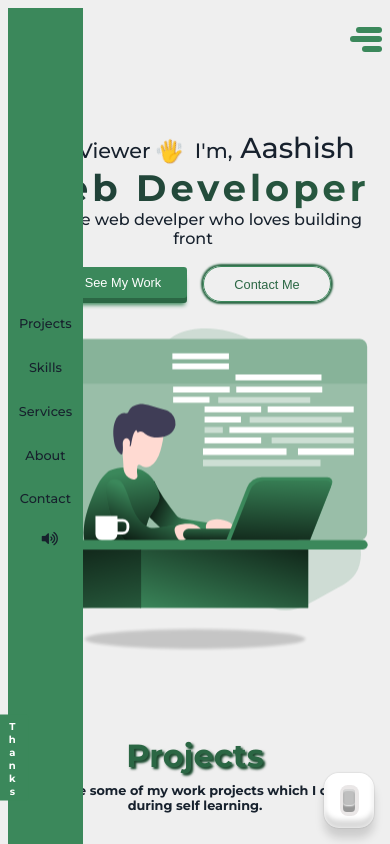
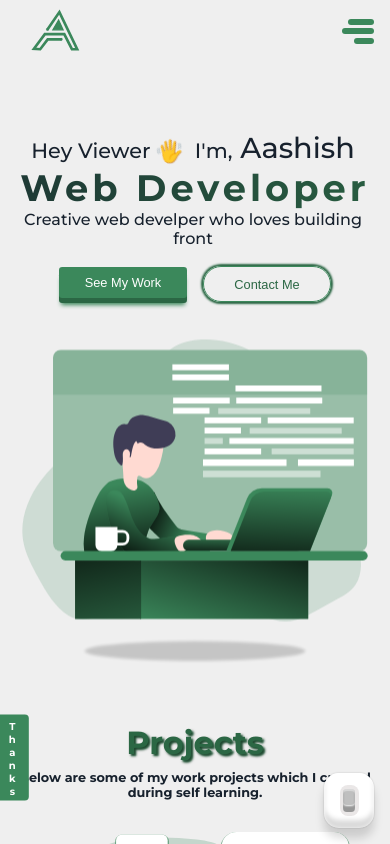
Before and after one commit to Aashishkushwaha/portfolio-new, a React (Create React App) app: page / in a window 390 px wide. Shown: the top 844 px of the page. Built offline with nearby package versions, Linux system fonts and the light colour scheme.

Commit message:
fix: remove padding from body & add to components, hamberger menu fix

```diff
--- a/src/components/Navbar.js
+++ b/src/components/Navbar.js
@@ -6,6 +6,7 @@ import "../styles/Navbar.scss"
 const Navbar = ({props: {theme, soundEnabled, setSoundEnabled}}) => {
   let loc = window.location
   const [active, setActive] = useState(loc.hash.split("#")[1] ?? '')
+  const [menuOpen, setMenuOpen] = useState(false)
 
   const onChangeHandler = (selected) => {
     setActive(selected)
@@ -27,7 +28,7 @@ const Navbar = ({props: {theme, soundEnabled, setSoundEnabled}}) => {
     document.documentElement.scrollTop = 0;
   }
 
-  if(window.innerWidth > 680)
+  if(window.innerWidth > 720)
     return (
       <header>
         <nav className="nav-container">
@@ -65,18 +66,23 @@ const Navbar = ({props: {theme, soundEnabled, setSoundEnabled}}) => {
               onClick={scrollToTop}
               className="nav-logo" src={`./assets/images/logo_${theme === "light" ? 'light' : 'dark'}.svg`} alt="Aashish Kushwaha"/>
           </div>
-          <div className="hamberger-container">
+          <div className="hamberger-container" onClick={() => setMenuOpen(open => !open)}>
             <span />
             <span />
             <span />
           </div>
-          <ul className="hamberger-nav-list-container">
+          <ul className="hamberger-nav-list-container"
+            style={{
+              height: menuOpen ? '270px': 0,
+              padding: menuOpen ? '1rem 4rem': 0,
+            }}
+          >
             {
               NAV_LINKS.map(item => (
                 <li key={item} onClick={() => onChangeHandler(item)}
-                  className={`nav-list__item ${active === item && 'active-link'}`}
+                  className={`hamberger-nav-list__item ${active === item && 'hamberger-active-link'}`}
                 >
-                  <a href={`#${item}`} className="nav-link">{item}</a>
+                  <a href={`#${item}`} className="hamberger-nav-link">{item}</a>
                 </li>
               ))
             }
--- a/src/index.css
+++ b/src/index.css
@@ -30,7 +30,7 @@ body {
   font-family: 'Montserrat', sans-serif;
   background: var(--primary-background);
   color: var(--primary-text);
-  padding: 2rem 8rem;
+  /* padding: 2rem 8rem; */
   transition: background-color .5s, color .7s;
 }
 
@@ -87,20 +87,8 @@ header {
   background: var(--secondary-background-dark);
 }
 
-@media screen and (max-width: 960px) {
-  body {
-    padding: 2rem;
-  }
-}
-
 @media screen and (max-width: 600px) {
   html {
     font-size: 50%;
   }
 }
-
-@media screen and (max-width: 460px) {
-  body {
-    padding: 1rem;
-  }
-}
--- a/src/styles/Footer.scss
+++ b/src/styles/Footer.scss
@@ -2,8 +2,9 @@
   &-section {
     gap: 4rem;
     display: flex;
+    padding: 0rem 8rem;
+    align-items: center;
     padding-bottom: 2rem;
-    align-items: center;
     justify-content: space-between;
   }
   &-copyright {
--- a/src/styles/Home.scss
+++ b/src/styles/Home.scss
@@ -4,6 +4,7 @@
   justify-content: space-evenly;
   align-items: center;
   gap: 8rem;
+  padding: 0rem 8rem;
 
   &-dev {
     &-intro {
@@ -73,6 +74,7 @@
     gap: 8rem;
     margin-top: 6rem;
     text-align: center;
+    padding: 2rem;
 
     &-dev {
       &-info {
@@ -106,6 +108,6 @@
 
 @media screen and (max-width: 460px) {
   .home {
-    gap: 2.6rem;
+    padding: 1rem;
   }
 }
--- a/src/styles/Navbar.scss
+++ b/src/styles/Navbar.scss
@@ -3,6 +3,7 @@
     display: flex;
     align-items: center;
     justify-content: space-between;
+    padding: 0rem 8rem;
   }
 
   &-logo-box {
@@ -98,11 +99,25 @@
 }
 
 .hamberger {
+  &-active-link {
+    background: var(--secondary-background-dark);
+    color: var(--link-color);
+    border-radius: 2px;
+
+    &:hover,
+    &:focus,
+    &:focus-within {
+      background: var(--secondary-background-dark);
+      color: var(--black);
+    }
+  }
+
   &-container {
     display: flex;
     cursor: pointer;
+    position: relative;
+    align-items: flex-end;
     flex-direction: column;
-    align-items: flex-end;
 
     & span {
       display: inline-block;
@@ -121,25 +136,87 @@
     }
   }
 
-  &-nav-list {
-    &-container {
-      position: absolute;
-      top: 0;
-      left: 0;
-      width: 20%;
-      min-height: 100vh;
-      display: flex;
-      flex-direction: column;
-      align-items: center;
-      justify-content: center;
-      background: var(--secondary-background);
-      color: var(--primary-text);
+  &-nav {
+    &-list {
+      &-container {
+        top: 100%;
+        right: 10px;
+        display: flex;
+        overflow-y: auto;
+        padding: 1rem 4rem;
+        position: absolute;
+        align-items: center;
+        flex-direction: column;
+        justify-content: center;
+        color: var(--primary-text);
+        transition: height .3s, padding .35s;
+        background: var(--secondary-background);
+      }
+
+      &__item {
+        margin: 1rem;
+        position: relative;
+        display: inline-block;
+        text-transform: capitalize;
+
+        &::before,
+        &::after {
+          content: "";
+          position: absolute;
+          display: inline-block;
+          top: 0;
+          width: 0%;
+          height: 1%;
+          z-index: 0;
+          transition: width .2s;
+        }
+
+        &::before {
+          left: 0;
+          transform-origin: left;
+          border-top: 2px solid var(--primary-text);
+        }
+        &::after {
+          right: 0;
+          top: 100%;
+          transform-origin: right;
+          border-bottom: 2px solid var(--primary-text);
+        }
+
+        &:not(.hamberger-active-link):hover::before,
+        &:not(.hamberger-active-link):hover::after {
+          width: 100%;
+        }
+
+        &:not(.hamberger-active-link):focus-within::before,
+        &:not(.hamberger-active-link):focus-within::after {
+          width: 100%;
+        }
+
+        & a {
+          color: inherit;
+          font-size: 1.6rem;
+          padding: .8rem 1rem;
+          text-decoration: none;
+          display: inline-block;
+
+          &:focus {
+            outline: none;
+          }
+        }
+      }
     }
   }
 }
 
 
 @media screen and (max-width: 960px) {
+  .nav{
+    &-container {
+      padding: 0 2rem;
+    }
+  }
+
   .nav-list__item {
     margin: .6rem;
     padding: .4rem .8rem;
--- a/src/styles/utility.scss
+++ b/src/styles/utility.scss
@@ -243,7 +243,7 @@
 .section {
   min-height: 100vh;
   // padding: 10rem 0;
-  padding: 5rem 0;
+  padding: 5rem 8rem;
   &__heading {
     font-size: 4rem;
     color: var(--secondary-background-dark);
@@ -258,6 +258,12 @@
   }
 }
 
+@media screen and (max-width: 960px) {
+  .section {
+    padding: 2rem;
+  }
+}
+
 @media screen and (max-width: 600px) {
     .primary-heading {
       font-size: 4.6rem;
@@ -269,6 +275,10 @@
 }
 
 @media screen and (max-width: 460px) {
+  .section {
+    padding: 1rem;
+  }
+
   .highlight {
     display: none;
   }
```
